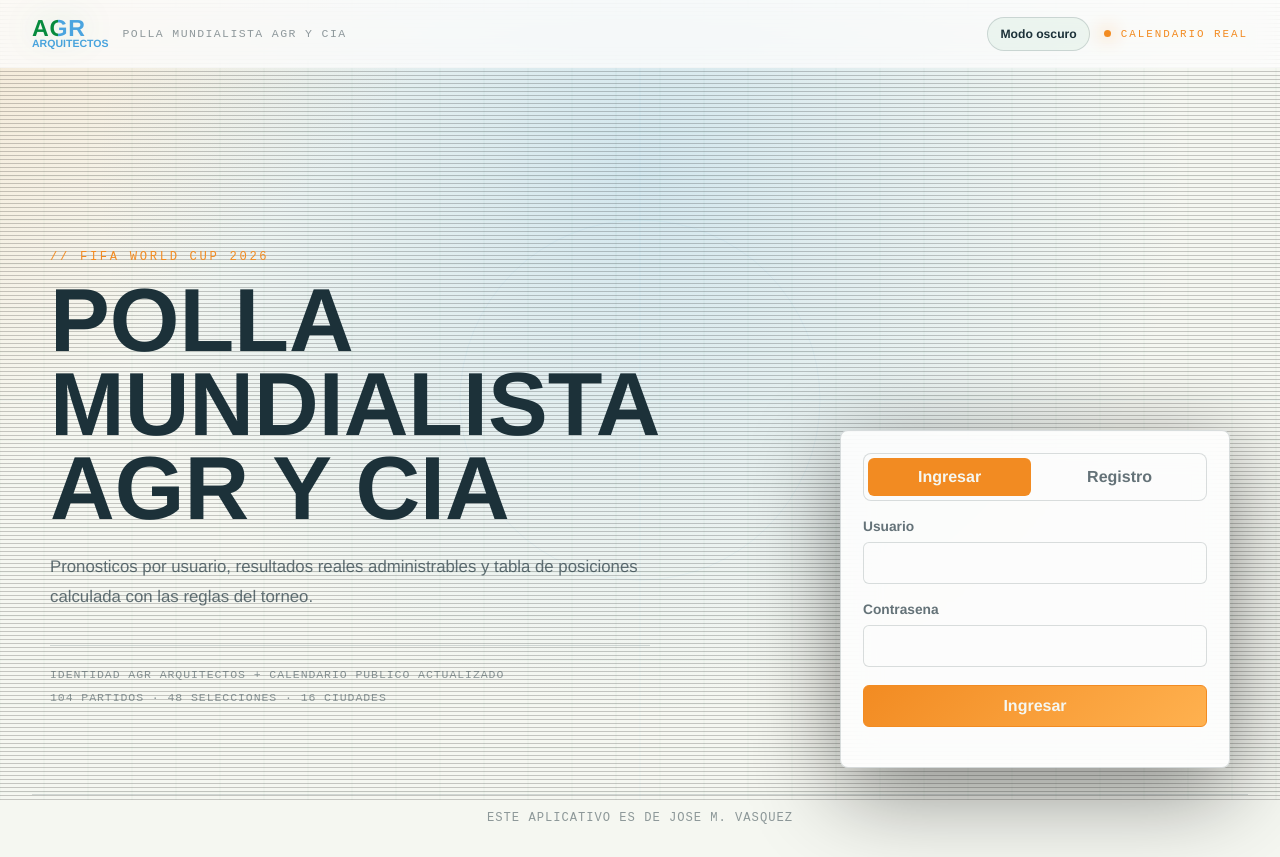
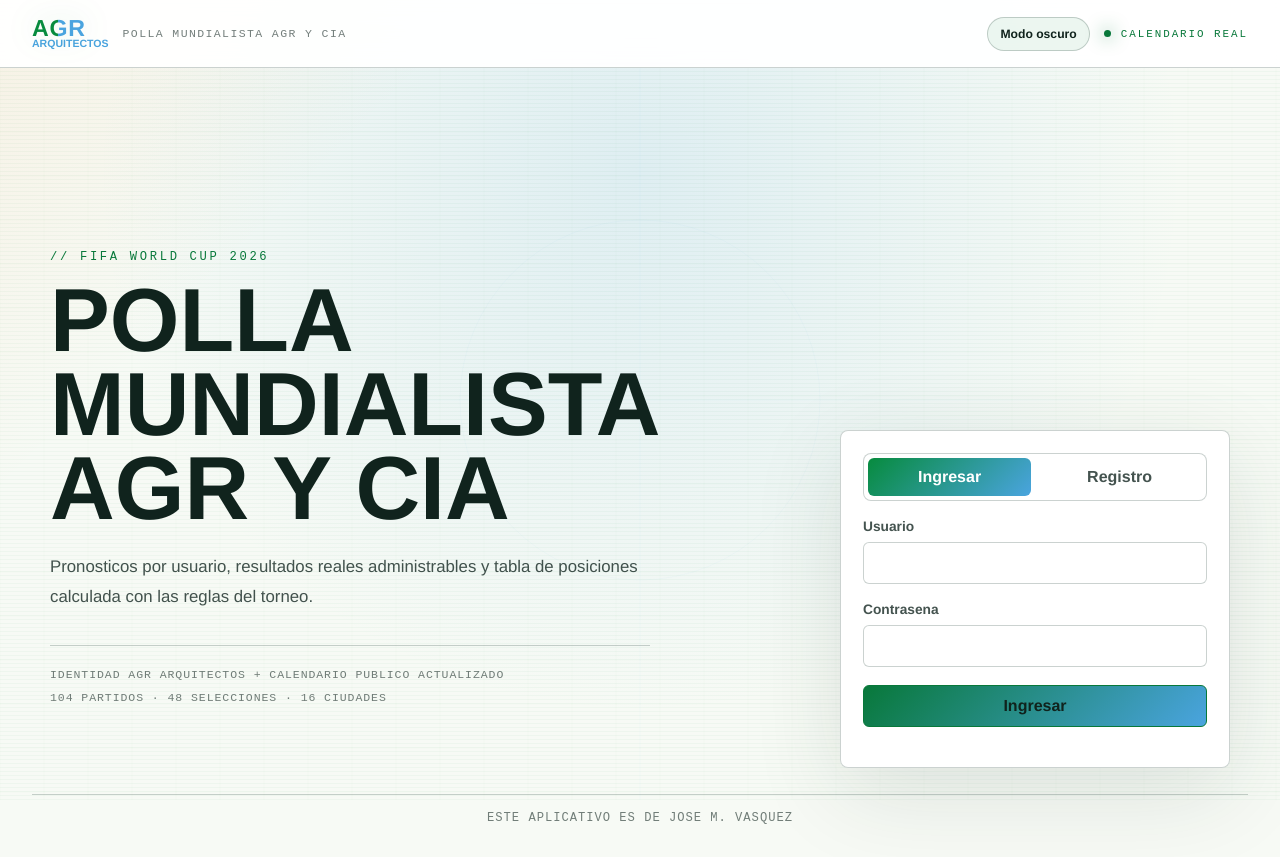
Before and after one commit to shawndarck/PollaMundialista, a website: page index.html in a window 1280 px wide. Both pictures are taken after a click on the button "Modo claro". Drawn offline with Linux system fonts and the light colour scheme; no server answers.

Commit message:
Improve light theme and favicon visibility

```diff
--- a/index.html
+++ b/index.html
@@ -4,7 +4,8 @@
     <meta charset="utf-8" />
     <meta name="viewport" content="width=device-width, initial-scale=1" />
     <title>Polla Mundialista AGR Y CIA 2026</title>
-    <link rel="icon" type="image/svg+xml" href="favicon.svg" />
+    <link rel="icon" type="image/png" sizes="64x64" href="favicon.png?v=3" />
+    <link rel="shortcut icon" href="favicon.png?v=3" />
     <link rel="stylesheet" href="styles.css" />
   </head>
   <body>
--- a/styles.css
+++ b/styles.css
@@ -25,6 +25,18 @@
   --body-glow-2: rgba(74, 164, 223, 0.14);
   --grid-line: rgba(74, 164, 223, 0.12);
   --field-line: rgba(242, 139, 34, 0.1);
+  --scanline: rgba(0, 0, 0, 0.2);
+  --focus-ring: rgba(242, 139, 34, 0.14);
+  --surface-shadow: rgba(0, 0, 0, 0.45);
+  --control-bg: rgba(255, 255, 255, 0.065);
+  --control-bg-soft: rgba(255, 255, 255, 0.04);
+  --control-hover: rgba(255, 255, 255, 0.06);
+  --active-tab-text: #050505;
+  --accent-contrast: #050505;
+  --card-bg: rgba(255, 255, 255, 0.055);
+  --accent-soft: rgba(242, 139, 34, 0.1);
+  --accent-line: rgba(242, 139, 34, 0.32);
+  --overlay-bg: rgba(0, 0, 0, 0.68);
   --mono: "Courier New", Courier, monospace;
   --text-xs: 0.68rem;
   --text-sm: 0.76rem;
@@ -35,21 +47,35 @@
 }
 
 :root[data-theme="light"] {
-  --bg: #f5f7f1;
-  --panel: rgba(255, 255, 255, 0.86);
-  --panel-2: rgba(7, 139, 62, 0.055);
-  --line: rgba(28, 49, 57, 0.16);
-  --text: #1c3139;
-  --muted: rgba(28, 49, 57, 0.68);
-  --dim: rgba(28, 49, 57, 0.48);
+  --orange: #08783a;
+  --orange-2: #4aa4df;
+  --bg: #f7faf5;
+  --panel: rgba(255, 255, 255, 0.96);
+  --panel-2: rgba(7, 139, 62, 0.075);
+  --line: rgba(20, 50, 42, 0.22);
+  --text: #10231d;
+  --muted: rgba(16, 35, 29, 0.78);
+  --dim: rgba(16, 35, 29, 0.58);
   --danger: #bb3a22;
   --ok: #067a3a;
-  --brand-shadow: rgba(7, 139, 62, 0.18);
-  --nav-bg: rgba(255, 255, 255, 0.78);
-  --body-glow-1: rgba(74, 164, 223, 0.2);
-  --body-glow-2: rgba(242, 139, 34, 0.12);
-  --grid-line: rgba(7, 139, 62, 0.1);
-  --field-line: rgba(74, 164, 223, 0.12);
+  --brand-shadow: rgba(7, 139, 62, 0.16);
+  --nav-bg: rgba(255, 255, 255, 0.94);
+  --body-glow-1: rgba(74, 164, 223, 0.14);
+  --body-glow-2: rgba(242, 139, 34, 0.08);
+  --grid-line: rgba(7, 139, 62, 0.055);
+  --field-line: rgba(74, 164, 223, 0.07);
+  --scanline: rgba(7, 139, 62, 0.035);
+  --focus-ring: rgba(7, 139, 62, 0.16);
+  --surface-shadow: rgba(21, 51, 43, 0.12);
+  --control-bg: rgba(255, 255, 255, 0.94);
+  --control-bg-soft: rgba(255, 255, 255, 0.72);
+  --control-hover: rgba(7, 139, 62, 0.08);
+  --active-tab-text: #ffffff;
+  --accent-contrast: #10231d;
+  --card-bg: rgba(255, 255, 255, 0.82);
+  --accent-soft: rgba(7, 139, 62, 0.08);
+  --accent-line: rgba(7, 139, 62, 0.26);
+  --overlay-bg: rgba(16, 35, 29, 0.32);
 }
 
 html {
@@ -112,8 +138,8 @@ button {
     to bottom,
     transparent 0,
     transparent 3px,
-    rgba(0, 0, 0, 0.2) 3px,
-    rgba(0, 0, 0, 0.2) 4px
+    var(--scanline) 3px,
+    var(--scanline) 4px
   );
 }
 
@@ -133,7 +159,7 @@ button {
   justify-content: space-between;
   min-height: 68px;
   padding: 0 32px;
-  border-bottom: 1px solid rgba(255, 255, 255, 0.06);
+  border-bottom: 1px solid var(--line);
   background: var(--nav-bg);
   backdrop-filter: blur(14px);
 }
@@ -281,7 +307,7 @@ h1 {
   border: 1px solid var(--line);
   border-radius: 8px;
   background: var(--panel);
-  box-shadow: 0 24px 90px rgba(0, 0, 0, 0.45);
+  box-shadow: 0 24px 90px var(--surface-shadow);
   backdrop-filter: blur(18px);
 }
 
@@ -298,7 +324,7 @@ h1 {
   padding: 4px;
   border: 1px solid var(--line);
   border-radius: 8px;
-  background: rgba(255, 255, 255, 0.04);
+  background: var(--control-bg-soft);
 }
 
 .tab {
@@ -311,8 +337,8 @@ h1 {
 }
 
 .tab.active {
-  color: var(--bg);
-  background: var(--orange);
+  color: var(--active-tab-text);
+  background: linear-gradient(135deg, var(--agr-green), var(--agr-blue));
 }
 
 label {
@@ -331,14 +357,14 @@ select {
   border-radius: 6px;
   padding: 0 12px;
   color: var(--text);
-  background: rgba(255, 255, 255, 0.065);
+  background: var(--control-bg);
   outline: none;
 }
 
 input:focus,
 select:focus {
-  border-color: rgba(255, 77, 0, 0.72);
-  box-shadow: 0 0 0 3px rgba(255, 77, 0, 0.12);
+  border-color: var(--agr-green);
+  box-shadow: 0 0 0 3px var(--focus-ring);
 }
 
 .primary-action,
@@ -350,14 +376,14 @@ select:focus {
 
 .primary-action {
   border: 1px solid var(--orange);
-  color: var(--bg);
+  color: var(--accent-contrast);
   background: linear-gradient(135deg, var(--orange), var(--orange-2));
 }
 
 .ghost-action {
   border: 1px solid var(--line);
   color: var(--text);
-  background: rgba(255, 255, 255, 0.06);
+  background: var(--control-hover);
 }
 
 .danger-action {
@@ -436,7 +462,7 @@ select:focus {
   padding: 16px;
   border: 1px solid var(--line);
   border-radius: 8px;
-  background: rgba(255, 255, 255, 0.045);
+  background: var(--card-bg);
 }
 
 .metric-grid span {
@@ -467,7 +493,7 @@ select:focus {
   gap: 6px;
   margin-bottom: 18px;
   padding: 12px 14px;
-  border-color: rgba(255, 77, 0, 0.25);
+  border-color: var(--accent-line);
 }
 
 .deadline-alert strong,
@@ -486,7 +512,7 @@ select:focus {
 }
 
 .deadline-alert.warning {
-  background: rgba(255, 77, 0, 0.08);
+  background: var(--accent-soft);
 }
 
 .winner-banner {
@@ -555,7 +581,7 @@ select:focus {
 .user-card {
   border: 1px solid var(--line);
   border-radius: 8px;
-  background: rgba(255, 255, 255, 0.055);
+  background: var(--card-bg);
 }
 
 .match-card {
@@ -606,10 +632,10 @@ select:focus {
   width: fit-content;
   margin-bottom: 8px;
   padding: 5px 8px;
-  border: 1px solid rgba(255, 77, 0, 0.32);
+  border: 1px solid var(--accent-line);
   border-radius: 999px;
   color: var(--orange);
-  background: rgba(255, 77, 0, 0.08);
+  background: var(--accent-soft);
   font-size: var(--text-xs);
   letter-spacing: 0.05em;
   text-transform: uppercase;
@@ -745,7 +771,7 @@ tbody tr {
 }
 
 tbody tr:hover {
-  background: rgba(255, 77, 0, 0.1);
+  background: var(--accent-soft);
 }
 
 tr:last-child td {
@@ -801,7 +827,7 @@ tr:last-child td {
   padding: 12px;
   border: 1px solid var(--line);
   border-radius: 8px;
-  background: rgba(255, 255, 255, 0.045);
+  background: var(--card-bg);
 }
 
 .check-row {
@@ -885,14 +911,14 @@ tr:last-child td {
   display: grid;
   place-items: center;
   padding: 22px;
-  background: rgba(0, 0, 0, 0.68);
+  background: var(--overlay-bg);
   backdrop-filter: blur(12px);
 }
 
 .modal-card {
   width: min(480px, 100%);
   padding: 20px;
-  border-color: rgba(255, 77, 0, 0.34);
+  border-color: var(--accent-line);
 }
 
 .modal-card h3 {
@@ -928,7 +954,7 @@ tr:last-child td {
   padding: 8px 10px;
   border: 1px solid var(--line);
   border-radius: 6px;
-  background: rgba(255, 255, 255, 0.045);
+  background: var(--card-bg);
 }
 
 .modal-summary dt,
```
Also changed, not shown: favicon.png (added), favicon.svg (deleted).
